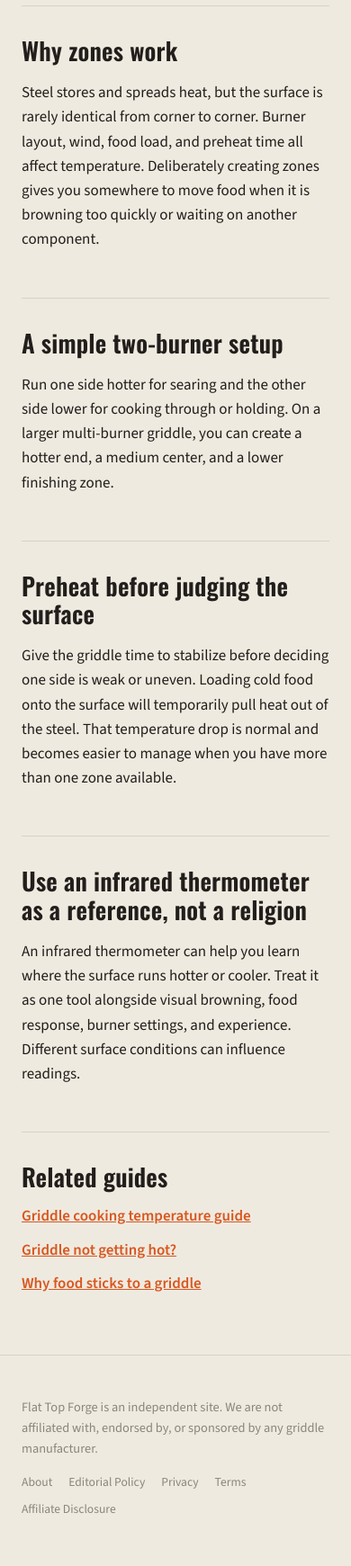
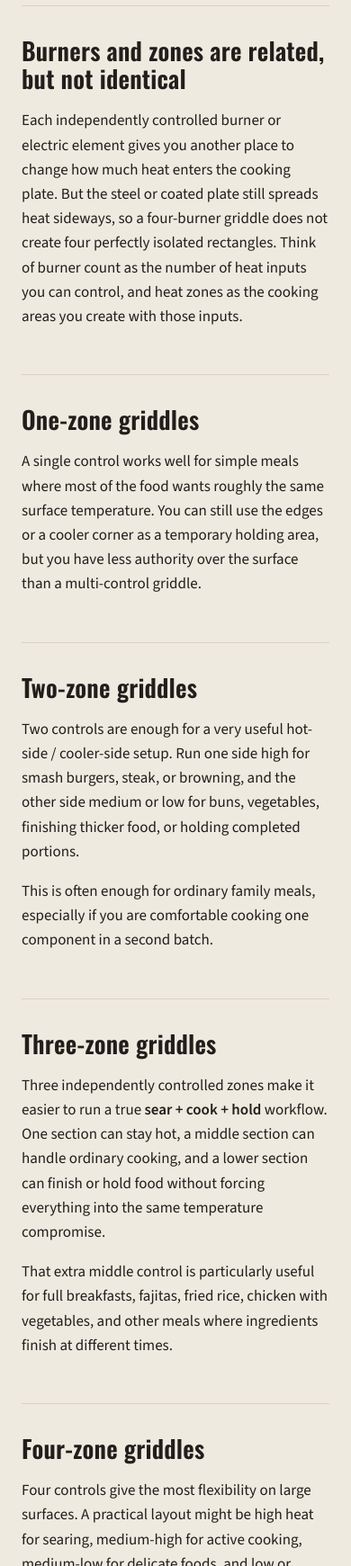
Before and after one commit to Hansumhunk/flat-top-forge, a plain HTML site: page guides/griddle-heat-zones.html in a window 390 px wide. Shown: the part 1060-2801 px from the top of the page at 90% size. Drawn offline with nearby package versions, Linux system fonts and the light colour scheme.

Commit message:
Expand heat-zone guide for one through four control layouts

```diff
--- a/guides/griddle-heat-zones.html
+++ b/guides/griddle-heat-zones.html
@@ -4,7 +4,7 @@
 <meta charset="UTF-8">
 <meta name="viewport" content="width=device-width, initial-scale=1.0">
 <title>How to Use Heat Zones on a Flat-Top Griddle — Flat Top Forge</title>
-<meta name="description" content="Learn how to create hot, medium, and holding zones on a flat-top griddle so different foods can finish at the right time.">
+<meta name="description" content="Learn how one-, two-, three-, and four-zone flat-top griddles change cooking workflow, and how to build hot, medium, finishing, and holding zones.">
 <link rel="stylesheet" href="../style.css">
 </head>
 <body>
@@ -12,11 +12,16 @@
 <section class="hero"><div class="wrap"><div class="breadcrumb"><a href="../guides.html">Guides</a> / Heat control</div><h1>How to use heat zones on a griddle</h1><p class="lede">A flat top gets much easier when you stop treating the whole cooktop like one giant frying pan and start using it like several temperature stations sharing the same slab of steel.</p></div></section>
 <main class="article"><div class="wrap article-wrap">
 <section><div class="rule-label">The basic pattern</div><div class="grid-3"><div class="item"><h3>Hot zone</h3><p>Use for hard searing, smash burgers, browning steak, or anything that benefits from fast color.</p></div><div class="item"><h3>Medium zone</h3><p>Use for vegetables, chicken, eggs, pancakes, reheating, and foods that need more controlled cooking.</p></div><div class="item"><h3>Holding zone</h3><p>Use lower heat or an unlit area to park cooked food briefly while the rest of the meal catches up.</p></div></div></section>
-<section><h2>Why zones work</h2><p>Steel stores and spreads heat, but the surface is rarely identical from corner to corner. Burner layout, wind, food load, and preheat time all affect temperature. Deliberately creating zones gives you somewhere to move food when it is browning too quickly or waiting on another component.</p></section>
-<section><h2>A simple two-burner setup</h2><p>Run one side hotter for searing and the other side lower for cooking through or holding. On a larger multi-burner griddle, you can create a hotter end, a medium center, and a lower finishing zone.</p></section>
-<section><h2>Preheat before judging the surface</h2><p>Give the griddle time to stabilize before deciding one side is weak or uneven. Loading cold food onto the surface will temporarily pull heat out of the steel. That temperature drop is normal and becomes easier to manage when you have more than one zone available.</p></section>
+<section><h2>Burners and zones are related, but not identical</h2><p>Each independently controlled burner or electric element gives you another place to change how much heat enters the cooking plate. But the steel or coated plate still spreads heat sideways, so a four-burner griddle does not create four perfectly isolated rectangles. Think of burner count as the number of heat inputs you can control, and heat zones as the cooking areas you create with those inputs.</p></section>
+<section><h2>One-zone griddles</h2><p>A single control works well for simple meals where most of the food wants roughly the same surface temperature. You can still use the edges or a cooler corner as a temporary holding area, but you have less authority over the surface than a multi-control griddle.</p></section>
+<section><h2>Two-zone griddles</h2><p>Two controls are enough for a very useful hot-side / cooler-side setup. Run one side high for smash burgers, steak, or browning, and the other side medium or low for buns, vegetables, finishing thicker food, or holding completed portions.</p><p>This is often enough for ordinary family meals, especially if you are comfortable cooking one component in a second batch.</p></section>
+<section><h2>Three-zone griddles</h2><p>Three independently controlled zones make it easier to run a true <strong>sear + cook + hold</strong> workflow. One section can stay hot, a middle section can handle ordinary cooking, and a lower section can finish or hold food without forcing everything into the same temperature compromise.</p><p>That extra middle control is particularly useful for full breakfasts, fajitas, fried rice, chicken with vegetables, and other meals where ingredients finish at different times.</p></section>
+<section><h2>Four-zone griddles</h2><p>Four controls give the most flexibility on large surfaces. A practical layout might be high heat for searing, medium-high for active cooking, medium-low for delicate foods, and low or nearly off for holding. You can also split the surface into two hot and two moderate zones when cooking larger quantities of the same food.</p><p>Four zones make the most sense when the surface is large enough to use them and your cooking style is complex enough to benefit. Four knobs do not automatically make dinner taste four times better. Humanity has tried this reasoning with horsepower too.</p></section>
+<section><h2>A buying example: breakfast</h2><p>Imagine bacon, hash browns, pancakes, and eggs. On a two-zone griddle, you may cook bacon and potatoes first, then reduce one side for pancakes and eggs. On a three-zone griddle, potatoes can stay hot, pancakes can cook at medium heat, and eggs can use a gentler section. On a four-zone setup, you can keep a dedicated holding area while the other three sections remain active.</p></section>
+<section><h2>Why size and zone count should be compared together</h2><p>A 36-inch griddle with two independent controls and a 36-inch griddle with four controls are not functionally identical. The same is true in smaller classes. Surface width tells you how much real estate you have; the burner or element layout tells you how precisely you can manage that real estate.</p><a class="text-link" href="../comparisons/griddle-buying-guide.html">Use heat-zone count in the complete buying guide →</a></section>
+<section><h2>Preheat before judging the surface</h2><p>Give the griddle time to stabilize before deciding one side is weak or uneven. Loading cold food onto the surface will temporarily pull heat out of the plate. That temperature drop is normal and becomes easier to manage when you have more than one zone available.</p></section>
 <section><h2>Use an infrared thermometer as a reference, not a religion</h2><p>An infrared thermometer can help you learn where the surface runs hotter or cooler. Treat it as one tool alongside visual browning, food response, burner settings, and experience. Different surface conditions can influence readings.</p></section>
-<section class="related-links"><h2>Related guides</h2><a href="griddle-cooking-temperatures.html">Griddle cooking temperature guide</a><a href="../troubleshooting/griddle-not-getting-hot.html">Griddle not getting hot?</a><a href="../troubleshooting/food-sticking-to-griddle.html">Why food sticks to a griddle</a></section>
+<section class="related-links"><h2>Related guides</h2><a href="griddle-cooking-temperatures.html">Griddle cooking temperature guide</a><a href="../comparisons/griddle-buying-guide.html">Complete griddle buying guide</a><a href="../comparisons/28-vs-36-inch-griddle.html">28-inch vs 36-inch griddles</a><a href="../tools/griddle-size-calculator.html">Griddle size &amp; zone calculator</a><a href="../troubleshooting/griddle-not-getting-hot.html">Griddle not getting hot?</a></section>
 </div></main>
-<footer><div class="wrap"><p>Flat Top Forge is an independent site. We are not affiliated with, endorsed by, or sponsored by any griddle manufacturer.</p><nav><a href="../about.html">About</a><a href="../editorial-policy.html">Editorial Policy</a><a href="../privacy.html">Privacy</a><a href="../terms.html">Terms</a><a href="../disclosure.html">Affiliate Disclosure</a></nav></div></footer>
+<footer><div class="wrap"><p>Flat Top Forge is an independent site. Exact burner layout, heat output, and control behavior vary by model; verify current manufacturer specifications before purchase.</p><nav><a href="../about.html">About</a><a href="../editorial-policy.html">Editorial Policy</a><a href="../privacy.html">Privacy</a><a href="../terms.html">Terms</a><a href="../disclosure.html">Affiliate Disclosure</a></nav></div></footer>
 </body></html>
```
